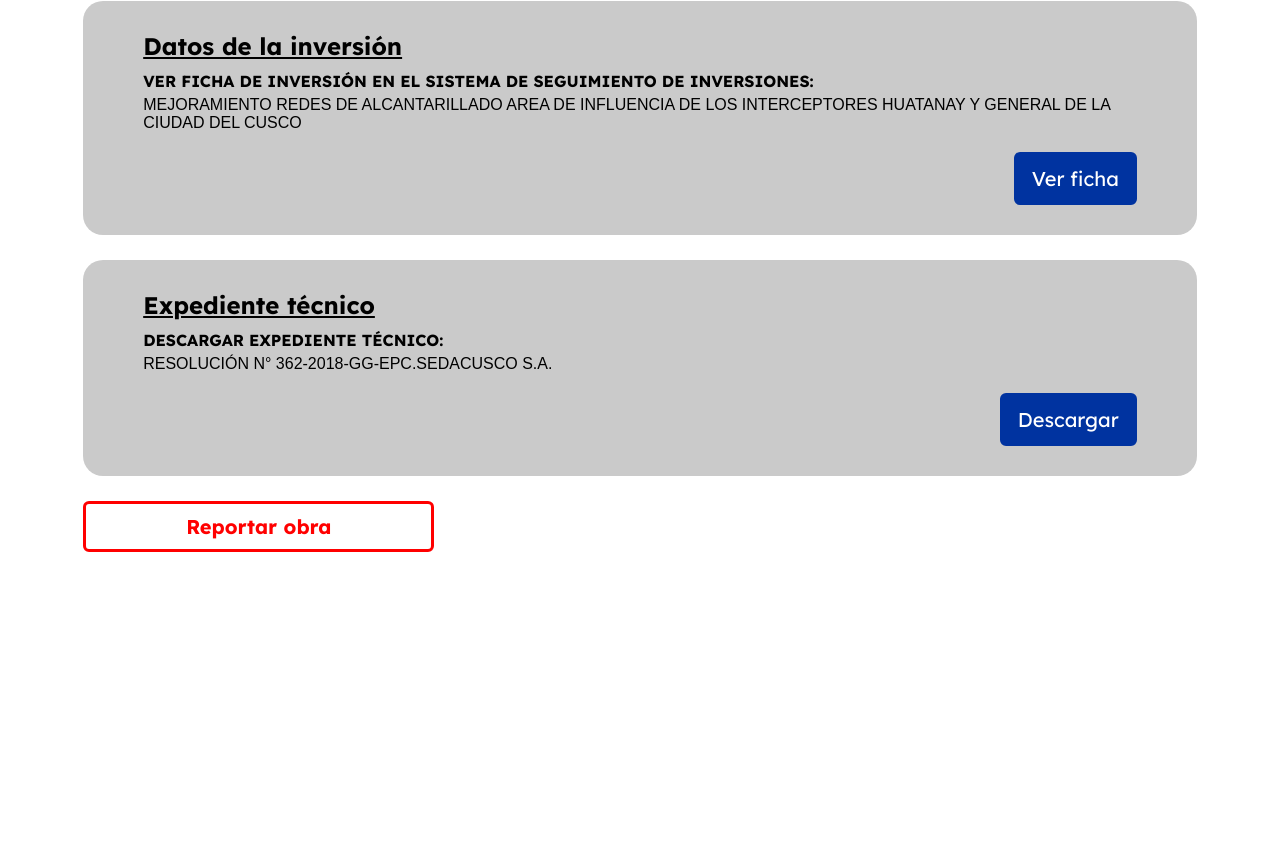
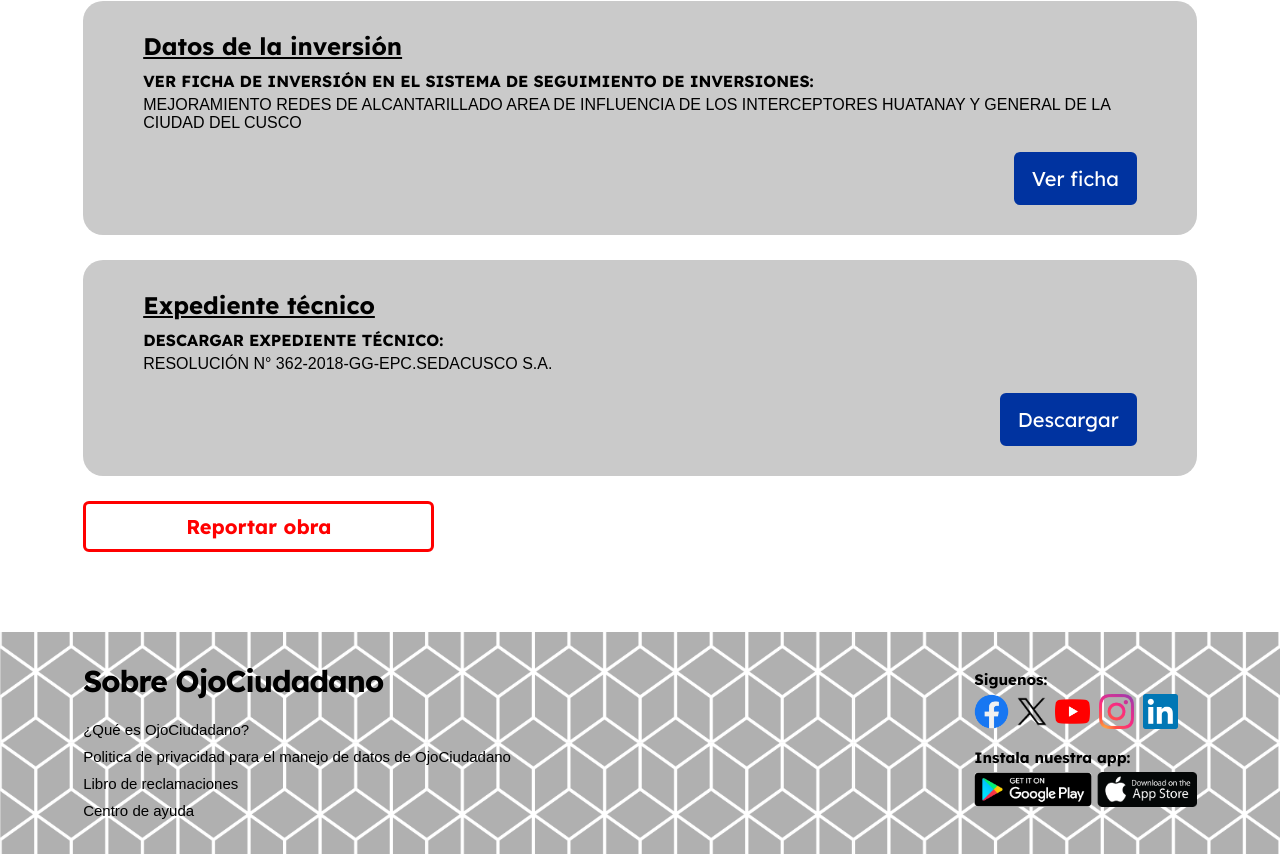
Before and after one commit to OjoCiudadano/Landing-Page-OjoCiudadano, a plain HTML site: page public/PantDetalles.html in a window 1280 px wide. Shown: the part 1021-1875 px from the top of the page. Before the commit the page ends 1653 px from the top, so only its background shows below. Drawn offline with Linux system fonts and the light colour scheme; a web font is replaced by a local one.

Commit message:
Implementación del footer

```diff
--- a/public/PantDetalles.html
+++ b/public/PantDetalles.html
@@ -137,3 +137,36 @@
             <a href="PantReporte.html"><input type="submit" class="btn-frm-insc" value="Reportar obra"></a>
         </div>
     </section>
+    <!--______________________________________PIE DE PAGINA______________________________________-->
+    <footer class="piepagina">
+        <div class="Contenedor-piepagina">
+            <div class="Opciones">
+                <h1>Sobre OjoCiudadano</h1>
+                <a href="PantQueEs.html"><p>¿Qué es OjoCiudadano?</p></a>
+                <a href="https://www.gob.pe/institucion/pcm/informes-publicaciones/698037-politica-de-privacidad-de-gob-pe"><p>Politica de privacidad para el manejo de datos de OjoCiudadano</p></a>
+                <a href="https://reclamos.servicios.gob.pe/?institution_id=108"><p>Libro de reclamaciones</p></a>
+                <a href="https://www.whatsapp.com/?lang=es_LA"><p>Centro de ayuda</p></a>
+            </div>
+            <div class="RedesSociales">
+                <div class="Siguenos">
+                    <p>Siguenos:</p>
+                    <div class="Icons-RedesSociales">
+                        <a href="https://www.facebook.com/"><img height="35px" src="assets/images/Icono-Facebook.png" class="Icon" alt="IconoFacebook"></a>
+                        <a href="https://x.com/"><img height="35px" src="assets/images/Icono-X.png" class="IconX" alt="IconoX"></a>
+                        <a href="https://www.youtube.com/"><img height="35px" src="assets/images/Icono-YouTube.png" class="Icon" alt="IconoYouTube"></a>
+                        <a href="https://www.instagram.com/"><img height="35px" src="assets/images/Icono-Instagram.png" class="Icon" alt="IconoInstagram"></a>
+                        <a href="https://www.linkedin.com/"><img height="35px" src="assets/images/Icono-Linkedin.png" class="Icon" alt="IconoLinkedin"></a>
+                    </div>
+                </div>
+                <div class="App">
+                    <p>Instala nuestra app:</p>
+                    <div class="Icons-AppStores">
+                        <a href="https://play.google.com/"><img height="35px" src="assets/images/Icono-GooglePlay.png" alt="IconoGooglePlay"></a>
+                        <a href="https://www.apple.com/la/app-store/"><img height="35px" src="assets/images/Icono-AppStore.png" alt="IconoAppStore"></a>
+                    </div>
+                </div>
+            </div>
+        </div>
+    </footer>
+</body>
+</html>
--- a/public/assets/styles/StylesPantDetalles.css
+++ b/public/assets/styles/StylesPantDetalles.css
@@ -415,3 +415,73 @@ body {
     background-color: #FF0000;
     border: 3px solid #FF0000;
 }
+
+/*______________________________________________________________PIE DE PAGINA______________________________________________________________*/
+.piepagina{
+    background: url("../images/Imagen-Fondo.png") no-repeat;
+    background-position: center;
+    background-size: cover;
+    height: auto;
+    width: 100%;
+}
+
+.Contenedor-piepagina{
+    display: flex;
+    justify-content: space-between;
+    align-items: center;
+}
+
+.Opciones{
+    margin-top: 10px;
+    margin-left: 6.5%;
+    margin-bottom: 40px;
+}
+
+.RedesSociales{
+    margin-top: 20px;
+    margin-right: 6.5%;
+    margin-bottom: 40px;
+}
+
+.Opciones a {
+    text-decoration: none;
+}
+
+.Opciones h1 {
+    font-family: "Lexend", sans-serif;
+    letter-spacing: -1px;
+    font-size: 30px;
+    color: #000000;
+}
+
+.Opciones p {
+    font-family: sans-serif;
+    font-size:15px;
+    color: #000000;
+    margin-bottom: -5px;
+    cursor: pointer;
+}
+
+.Opciones p:hover{
+    text-decoration: underline;
+    color:#FF0000;
+}
+
+.RedesSociales p{
+    font-family: "Lexend", sans-serif;
+    font-size: 15px;
+    font-weight: bold;
+    margin-bottom: 5px;
+}
+
+.Icons-RedesSociales img {
+    padding-right: 5px;
+}
+
+.IconX {
+    margin: 0px -10px 0px -10px;
+}
+
+.RedesSociales img:hover{
+    cursor: pointer;
+}
```
